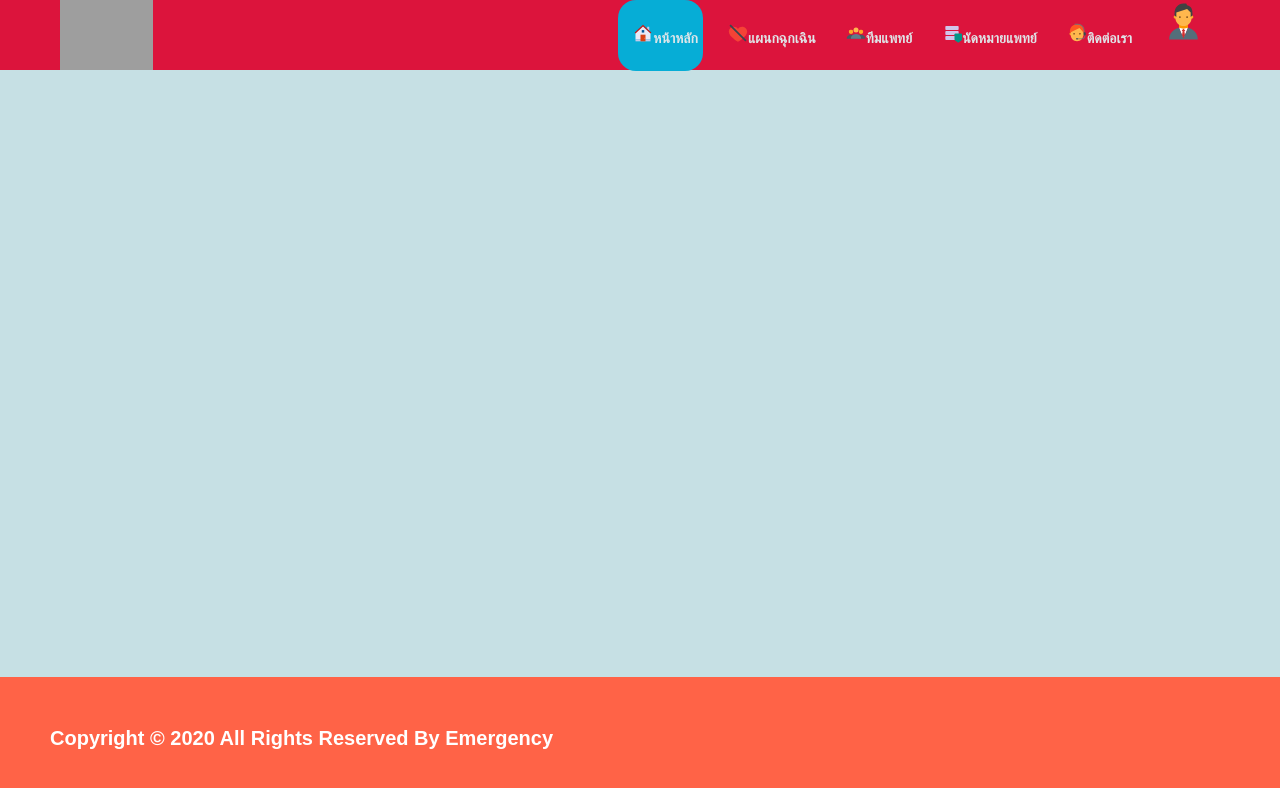
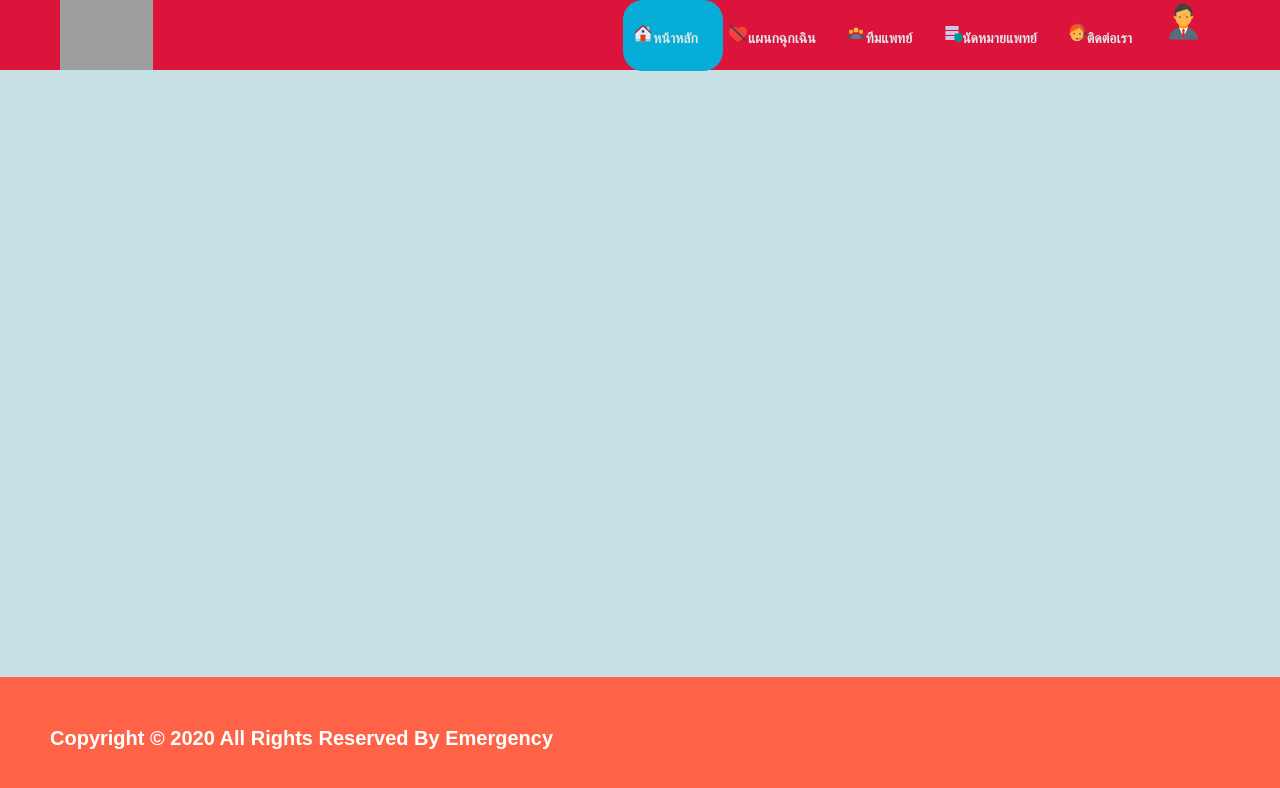
Before and after one commit to yoobaring/emergency, a React (Create React App) app in the folder fornend/: page / in a window 1280 px wide. Shown: the top 788 px of the page. Built offline with nearby package versions, Linux system fonts and the light colour scheme; grey boxes are pictures that could not be loaded.

Commit message:
Edit Scoll.css

```diff
--- a/fornend/src/components/navbar/Scoll.css
+++ b/fornend/src/components/navbar/Scoll.css
@@ -20,41 +20,41 @@ nav .animation{
 	/* bottom: 0; */
 	z-index: 0;
 	background: #06add6;
-	border-radius: 18px;
+	border-radius: 20px;
 	transition: all .3s ease 0s;
 }
 a:nth-child(1){
 	width: 100px;
 }
 nav .start-home,a:nth-child(1):hover~.animation{
-	width: 85px;
-	left: 0;
+	width: 100px;
+	left: 5px;
 }
 a:nth-child(2){
 	width: 100px;
 }
-nav .start-about,a:nth-child(2):hover~.animation{
+nav .start-department,a:nth-child(2):hover~.animation{
 	width: 120px;
-	left: 80px;
+	left: 115px;
 }
 a:nth-child(3){
 	width: 100px;
 }
-nav .start-blog,a:nth-child(3):hover~.animation{
+nav .start-team,a:nth-child(3):hover~.animation{
 	width: 100px;
-	left: 190px;
+	left: 240px;
 }
 a:nth-child(4){
 	width: 100px;
 }
-nav .start-portfolio,a:nth-child(4):hover~.animation{
+nav .start-engage,a:nth-child(4):hover~.animation{
 	width: 120px;
-	left: 289px;
+	left: 359px;
 }
 a:nth-child(5){
 	width: 100px;
 }
-nav .start-portfolio,a:nth-child(5):hover~.animation{
+nav .start-contact,a:nth-child(5):hover~.animation{
 	width: 90px;
-	left: 407px;
+	left: 500px;
 }
```
